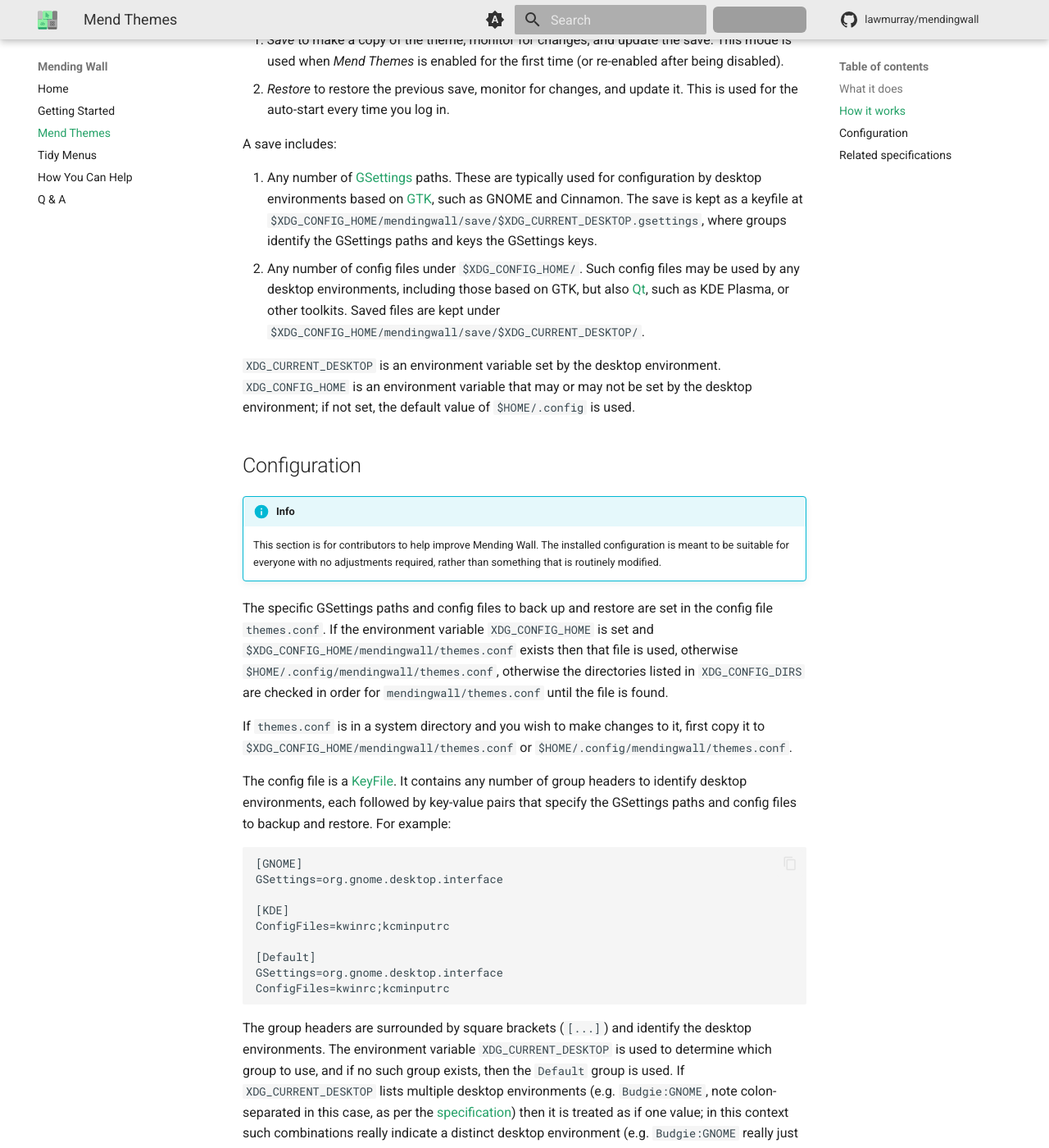
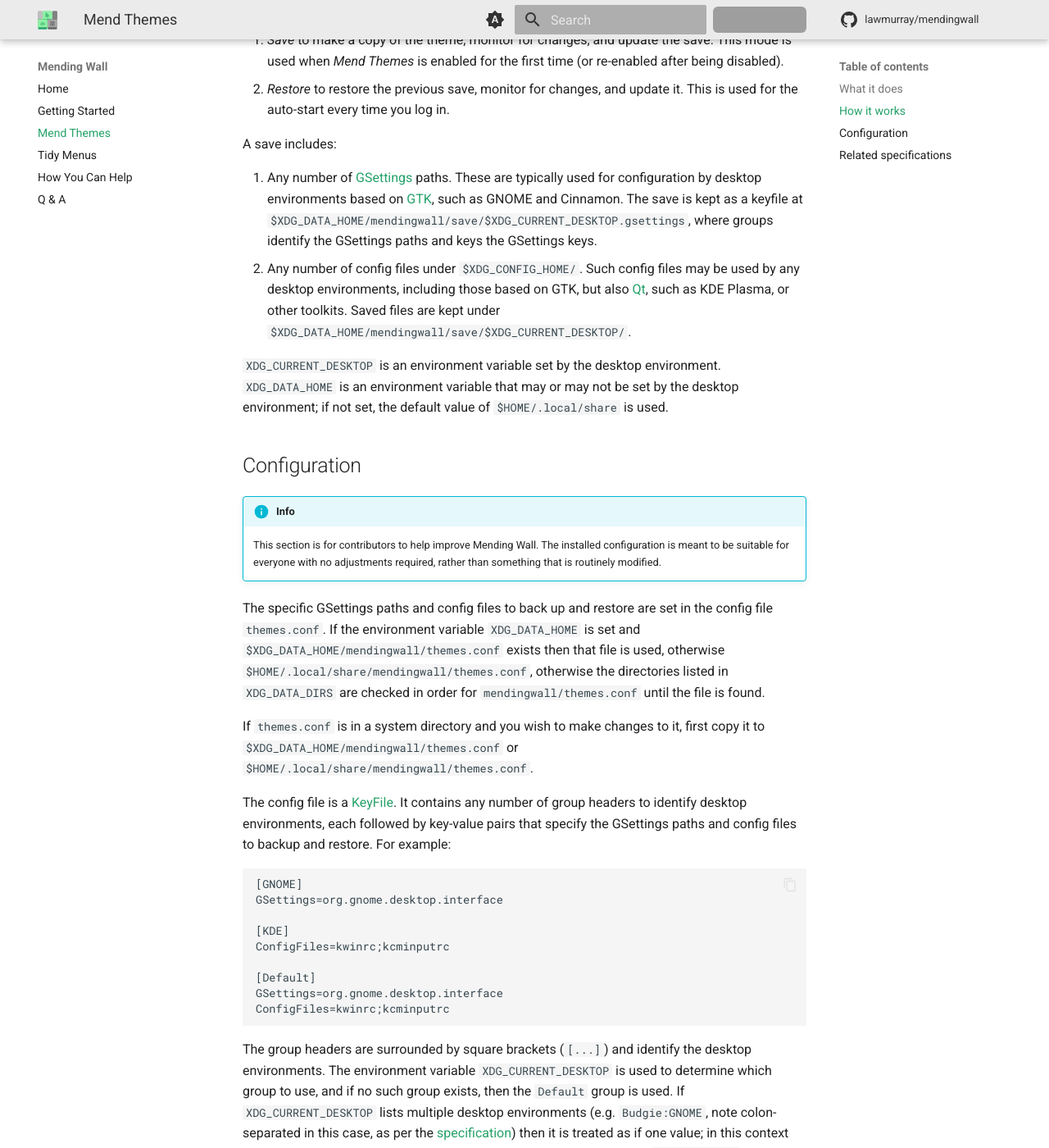
Before and after one commit to lawmurray/mendingwall, an MkDocs documentation site: the page built from docs/mend-themes.md, in a window 1280 px wide and 1400 px high, scrolled down 2384 px. Shown: the whole window at 82% size. Built offline with MkDocs 1.6.1 and Material for MkDocs 9.7.7, drawn with Linux system fonts in a browser that asks for light colours; comment, search, counter and statistics services are not loaded; some of the changed text lies outside the part shown; grey boxes are pictures that could not be loaded.

Commit message:
Correct documentation to refer to ~/.local/share directory instead of ~/.config, and XDG_DATA_HOME/XDG_DATA_DIRS environment variables instead of XDG_CONFIG_HOME/XDG_DATA_HOME. Fixes #38.

````diff
--- a/docs/mend-themes.md
+++ b/docs/mend-themes.md
@@ -39,10 +39,10 @@
 
 A save includes:
 
-1. Any number of [GSettings](https://docs.gtk.org/gio/class.Settings.html) paths. These are typically used for configuration by desktop environments based on [GTK](https://gtk.org), such as GNOME and Cinnamon. The save is kept as a keyfile at `$XDG_CONFIG_HOME/mendingwall/save/$XDG_CURRENT_DESKTOP.gsettings`, where groups identify the GSettings paths and keys the GSettings keys.
-2. Any number of config files under `$XDG_CONFIG_HOME/`. Such config files may be used by any desktop environments, including those based on GTK, but also [Qt](https://contribute.qt-project.org/), such as KDE Plasma, or other toolkits. Saved files are kept under `$XDG_CONFIG_HOME/mendingwall/save/$XDG_CURRENT_DESKTOP/`.
+1. Any number of [GSettings](https://docs.gtk.org/gio/class.Settings.html) paths. These are typically used for configuration by desktop environments based on [GTK](https://gtk.org), such as GNOME and Cinnamon. The save is kept as a keyfile at `$XDG_DATA_HOME/mendingwall/save/$XDG_CURRENT_DESKTOP.gsettings`, where groups identify the GSettings paths and keys the GSettings keys.
+2. Any number of config files under `$XDG_CONFIG_HOME/`. Such config files may be used by any desktop environments, including those based on GTK, but also [Qt](https://contribute.qt-project.org/), such as KDE Plasma, or other toolkits. Saved files are kept under `$XDG_DATA_HOME/mendingwall/save/$XDG_CURRENT_DESKTOP/`.
 
-`XDG_CURRENT_DESKTOP` is an environment variable set by the desktop environment. `XDG_CONFIG_HOME` is an environment variable that may or may not be set by the desktop environment; if not set, the default value of `$HOME/.config` is used.
+`XDG_CURRENT_DESKTOP` is an environment variable set by the desktop environment. `XDG_DATA_HOME` is an environment variable that may or may not be set by the desktop environment; if not set, the default value of `$HOME/.local/share` is used.
 
 
 ## Configuration
@@ -50,9 +50,9 @@
 !!! info
     This section is for contributors to help improve Mending Wall. The installed configuration is meant to be suitable for everyone with no adjustments required, rather than something that is routinely modified.
 
-The specific GSettings paths and config files to back up and restore are set in the config file `themes.conf`. If the environment variable `XDG_CONFIG_HOME` is set and `$XDG_CONFIG_HOME/mendingwall/themes.conf` exists then that file is used, otherwise `$HOME/.config/mendingwall/themes.conf`, otherwise the directories listed in `XDG_CONFIG_DIRS` are checked in order for `mendingwall/themes.conf` until the file is found.
+The specific GSettings paths and config files to back up and restore are set in the config file `themes.conf`. If the environment variable `XDG_DATA_HOME` is set and `$XDG_DATA_HOME/mendingwall/themes.conf` exists then that file is used, otherwise `$HOME/.local/share/mendingwall/themes.conf`, otherwise the directories listed in `XDG_DATA_DIRS` are checked in order for `mendingwall/themes.conf` until the file is found.
 
-If `themes.conf` is in a system directory and you wish to make changes to it, first copy it to `$XDG_CONFIG_HOME/mendingwall/themes.conf` or `$HOME/.config/mendingwall/themes.conf`.
+If `themes.conf` is in a system directory and you wish to make changes to it, first copy it to `$XDG_DATA_HOME/mendingwall/themes.conf` or `$HOME/.local/share/mendingwall/themes.conf`.
 
 The config file is a [KeyFile](https://docs.gtk.org/glib/struct.KeyFile.html). It contains any number of group headers to identify desktop environments, each followed by key-value pairs that specify the GSettings paths and config files to backup and restore. For example:
 ```
@@ -81,5 +81,5 @@
 
 ## Related specifications
 
-* The [XDG Base Directory Specification](https://specifications.freedesktop.org/basedir-spec/latest/) for the `XDG_CONFIG_HOME` environment variable.
+* The [XDG Base Directory Specification](https://specifications.freedesktop.org/basedir-spec/latest/) for the `XDG_DATA_HOME` environment variable.
 * The [Recognized desktop entry keys](https://specifications.freedesktop.org/desktop-entry-spec/latest/recognized-keys.html) section of the [XDG Desktop Entry Specification](https://specifications.freedesktop.org/desktop-entry-spec/latest/) for the `XDG_CURRENT_DESKTOP` environment variable.
````
Also changed, not shown: docs/tidy-menus.md (+3 -3 lines).
